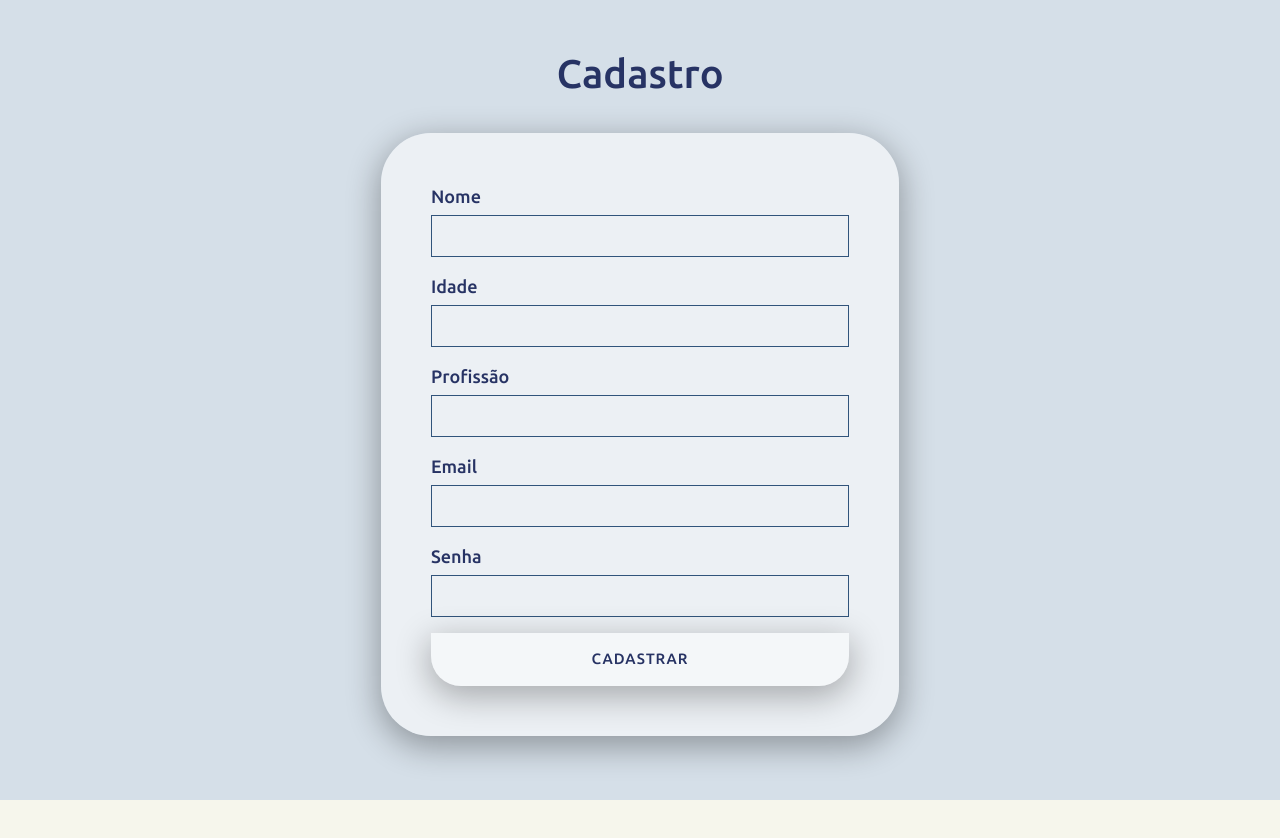
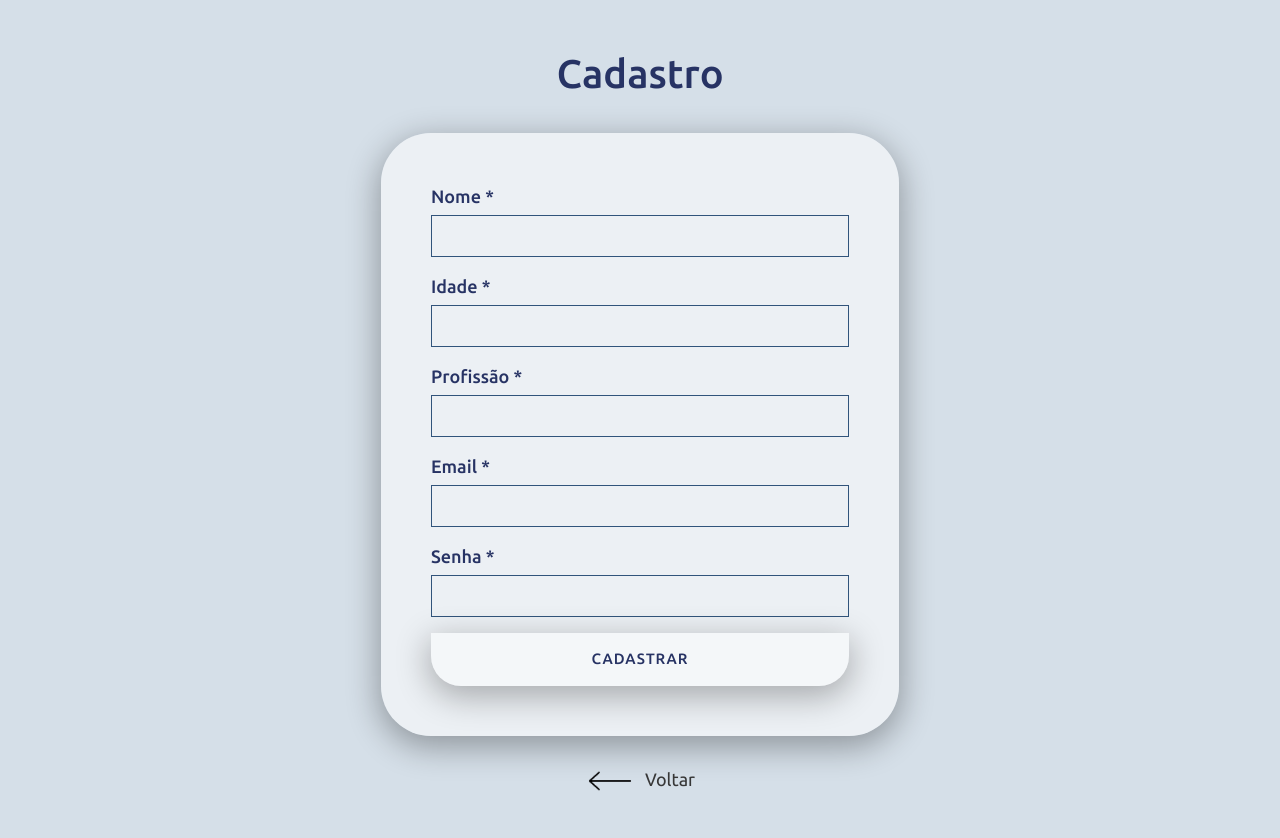
Before and after one commit to jakelinenogueira/to-do-list-app, a Next.js app: page /signup in a window 1280 px wide. Shown: the top 838 px of the page. Before the commit the page ends 800 px from the top, so only its background shows below. Built offline with nearby package versions, Linux system fonts and the light colour scheme.

Commit message:
add button go back

```diff
--- a/src/app/login/Login.module.scss
+++ b/src/app/login/Login.module.scss
@@ -95,10 +95,13 @@
       background-color: transparent;
       font-weight: 500;
       font-size: 18px;
-      text-decoration: underline;
       text-transform: uppercase;
       letter-spacing: 1px;
       color: #373737;
+    }
+
+    .btn_registration:hover {
+      text-decoration: underline;
     }
 
     @media (max-width: 768px) {
--- a/src/app/signup/Signup.module.scss
+++ b/src/app/signup/Signup.module.scss
@@ -10,18 +10,17 @@
     flex-direction: column;
     justify-content: center;
 
+    h1 {
+      margin-bottom: 35px;
+      text-align: center;
+      color: #273364;
+    }
+
     form {
       padding: 50px;
       background-color: #ffffff8c;
       box-shadow: 0px 9px 33px 2px rgb(0 0 0 / 33%);
       border-radius: 50px;
-    }
-
-    h1 {
-      margin-bottom: 35px;
-      text-align: center;
-      color: #273364;
-    }
 
       label {
         width: 100%;
@@ -60,4 +59,23 @@
         color: #fff;
       }
     }
+
+    .btn_go_back {
+      margin-top: 20px;
+      font-size: 18px;
+      border: none;
+      background-color: transparent;
+      color: #373737;
+
+      img {
+        width: 50px;
+        margin-right: 10px;
+        transform: rotate(180deg);
       }
+    }
+
+    .btn_go_back:hover {
+      text-decoration: underline;
+    }
+  }
+}
--- a/src/app/signup/page.tsx
+++ b/src/app/signup/page.tsx
@@ -39,6 +39,10 @@ const Signup: React.FC = () => {
     }
   };
 
+  const goBack = () => {
+    router.push('/login');
+  }
+
   return (
     <div className={styles.signup}>
           <div className="container">
@@ -49,27 +53,31 @@ const Signup: React.FC = () => {
             {error && <div className="alert alert-danger">{error}</div>}
             <form onSubmit={handleSubmit}>
               <div>
-                <label htmlFor="name">Nome</label>
+                <label htmlFor="name">Nome *</label>
                 <input type="text" id="name" value={name} onChange={(e) => setName(e.target.value)} required />
               </div>
               <div>
-                <label htmlFor="age">Idade</label>
+                <label htmlFor="age">Idade *</label>
                 <input type="text" id="age" value={age} onChange={(e) => setAge(e.target.value)} required />
               </div>
               <div>
-                <label htmlFor="profession">Profissão</label>
+                <label htmlFor="profession">Profissão *</label>
                 <input type="text" id="profession" value={profession} onChange={(e) => setProfession(e.target.value)} required />
               </div>
               <div>
-                <label htmlFor="email">Email</label>
+                <label htmlFor="email">Email *</label>
                 <input type="email" id="email" value={email} onChange={(e) => setEmail(e.target.value)} required />
               </div>
               <div>
-                <label htmlFor="password">Senha</label>
+                <label htmlFor="password">Senha *</label>
                 <input type="password" id="password" value={password} onChange={(e) => setPassword(e.target.value)} required />
               </div>
               <button type="submit">Cadastrar</button>
             </form>
+            <button className={styles.btn_go_back} onClick={goBack}>
+              <img src="/assets/icons/arrow.png" alt="seta para esquerda" />
+              Voltar
+            </button>
           </div>
         </div>
       </div>
```
Also changed, not shown: public/assets/icons/arrow.png (added), src/app/login/page.tsx (line endings or trailing spaces). Lines whose indentation alone changed are shown as unchanged.
